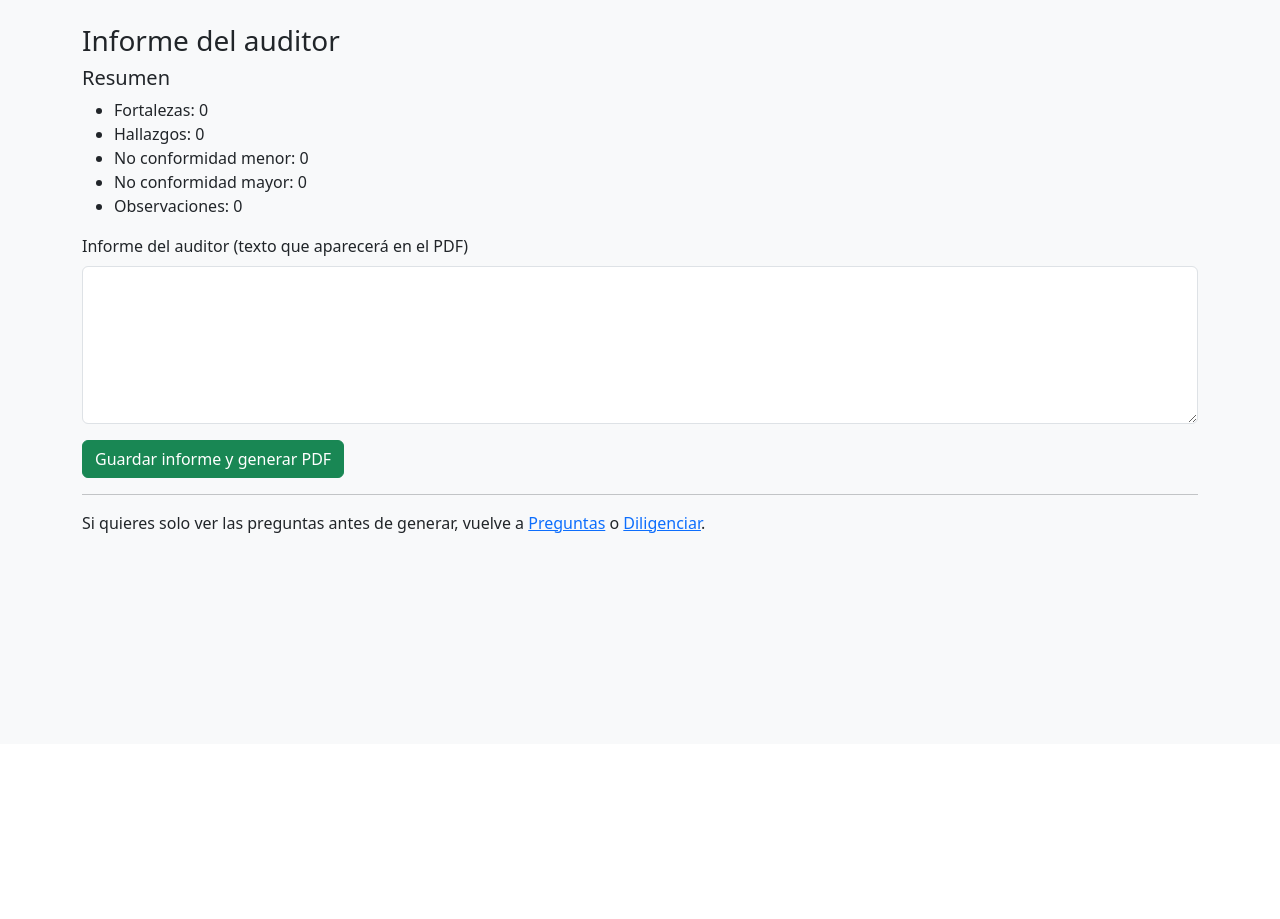
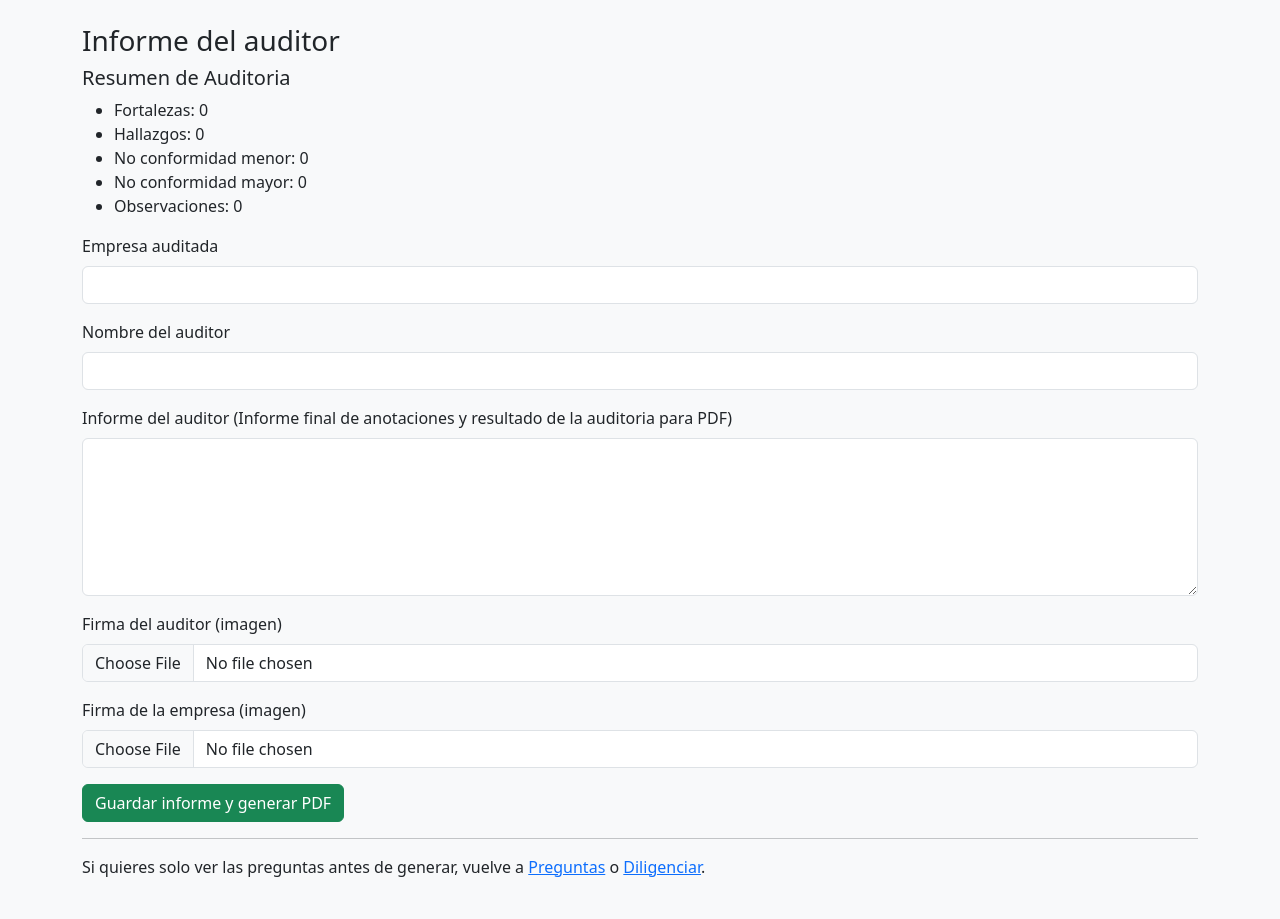
Before and after one commit to WcFocus/AuditApp, a Flask app: page /audit in a window 1280 px wide. Shown: the part 56-975 px from the top of the page. Before the commit the page ends 589 px from the top, so only its background shows below. Run offline with Flask 3, Linux system fonts and the light colour scheme; data that the repository does not hold is empty.

Commit message:
se incluye campos de empresa en pdf y firmas

```diff
--- a/app.py
+++ b/app.py
@@ -2,20 +2,24 @@ from flask import Flask, render_template, request, redirect, url_for, send_file,
 from flask_sqlalchemy import SQLAlchemy
 from io import BytesIO
 from datetime import datetime
-
+import os
+from werkzeug.utils import secure_filename
 from reportlab.lib.pagesizes import letter
 from reportlab.lib import colors
 from reportlab.lib.styles import getSampleStyleSheet, ParagraphStyle
-from reportlab.platypus import SimpleDocTemplate, Table, TableStyle, Paragraph, Spacer
+from reportlab.platypus import SimpleDocTemplate, Table, TableStyle, Paragraph, Spacer, Image, Table
 
 app = Flask(__name__)
 app.config['SQLALCHEMY_DATABASE_URI'] = 'sqlite:///audit.db'
 app.config['SQLALCHEMY_TRACK_MODIFICATIONS'] = False
 app.secret_key = 'cambiar-esta-clave'  # cambia en producción
 
+UPLOAD_FOLDER = 'uploads'
+os.makedirs(UPLOAD_FOLDER, exist_ok=True)
+app.config['UPLOAD_FOLDER'] = UPLOAD_FOLDER
+
 db = SQLAlchemy(app)
 
-# Estados permitidos
 STATES = [
     "Fortalezas",
     "Hallazgos",
@@ -32,66 +36,17 @@ class Question(db.Model):
 
 class AuditReport(db.Model):
     id = db.Column(db.Integer, primary_key=True)
+    empresa = db.Column(db.String(200), nullable=True)
+    auditor_nombre = db.Column(db.String(200), nullable=True)
     auditor_text = db.Column(db.Text, nullable=True)
+    firma_auditor = db.Column(db.String(300), nullable=True)
+    firma_empresa = db.Column(db.String(300), nullable=True)
     created_at = db.Column(db.DateTime, default=datetime.utcnow)
 
 with app.app_context():
     db.create_all()
 
-@app.route('/')
-def index():
-    questions = Question.query.order_by(Question.id).all()
-    return render_template('index.html', questions=questions, states=STATES)
-
-@app.route('/question/new', methods=['GET','POST'])
-def new_question():
-    if request.method == 'POST':
-        text = request.form.get('text','').strip()
-        if not text:
-            flash('La pregunta no puede estar vacía', 'danger')
-            return redirect(url_for('new_question'))
-        q = Question(text=text)
-        db.session.add(q)
-        db.session.commit()
-        flash('Pregunta creada', 'success')
-        return redirect(url_for('index'))
-    return render_template('question_form.html')
-
-@app.route('/question/<int:q_id>/edit', methods=['GET','POST'])
-def edit_question(q_id):
-    q = Question.query.get_or_404(q_id)
-    if request.method == 'POST':
-        if 'text' in request.form:
-            q.text = request.form.get('text','').strip() or q.text
-            db.session.commit()
-            flash('Pregunta actualizada', 'success')
-            return redirect(url_for('index'))
-        q.state = request.form.get('state')
-        q.observation = request.form.get('observation','').strip()
-        db.session.commit()
-        flash('Respuesta guardada', 'success')
-        return redirect(url_for('index'))
-    return render_template('question_edit.html', q=q, states=STATES)
-
-@app.route('/question/<int:q_id>/delete', methods=['POST'])
-def delete_question(q_id):
-    q = Question.query.get_or_404(q_id)
-    db.session.delete(q)
-    db.session.commit()
-    flash('Pregunta eliminada', 'success')
-    return redirect(url_for('index'))
-
-@app.route('/diligenciar', methods=['GET','POST'])
-def diligenciar():
-    questions = Question.query.order_by(Question.id).all()
-    if request.method == 'POST':
-        for q in questions:
-            q.state = request.form.get(f'state_{q.id}')
-            q.observation = request.form.get(f'obs_{q.id}','').strip()
-        db.session.commit()
-        flash('Todas las respuestas guardadas', 'success')
-        return redirect(url_for('audit_form'))
-    return render_template('diligenciar.html', questions=questions, states=STATES)
+# --- Rutas index, new_question, edit_question, delete_question, diligenciar permanecen igual ---
 
 @app.route('/audit', methods=['GET','POST'])
 def audit_form():
@@ -100,12 +55,38 @@ def audit_form():
     for q in questions:
         if q.state in summary:
             summary[q.state] += 1
+
     if request.method == 'POST':
+        empresa = request.form.get('empresa','').strip()
+        auditor_nombre = request.form.get('auditor_nombre','').strip()
         auditor_text = request.form.get('auditor_text','').strip()
-        ar = AuditReport(auditor_text=auditor_text)
+
+        firma_auditor_file = request.files.get('firma_auditor')
+        firma_empresa_file = request.files.get('firma_empresa')
+        firma_auditor_path = None
+        firma_empresa_path = None
+
+        if firma_auditor_file and firma_auditor_file.filename != '':
+            filename = secure_filename(f"{datetime.utcnow().timestamp()}_auditor_{firma_auditor_file.filename}")
+            firma_auditor_path = os.path.join(app.config['UPLOAD_FOLDER'], filename)
+            firma_auditor_file.save(firma_auditor_path)
+
+        if firma_empresa_file and firma_empresa_file.filename != '':
+            filename = secure_filename(f"{datetime.utcnow().timestamp()}_empresa_{firma_empresa_file.filename}")
+            firma_empresa_path = os.path.join(app.config['UPLOAD_FOLDER'], filename)
+            firma_empresa_file.save(firma_empresa_path)
+
+        ar = AuditReport(
+            empresa=empresa,
+            auditor_nombre=auditor_nombre,
+            auditor_text=auditor_text,
+            firma_auditor=firma_auditor_path,
+            firma_empresa=firma_empresa_path
+        )
         db.session.add(ar)
         db.session.commit()
         return redirect(url_for('export_pdf', report_id=ar.id))
+
     return render_template('audit_form.html', questions=questions, summary=summary)
 
 @app.route('/report/pdf/<int:report_id>')
@@ -113,7 +94,6 @@ def export_pdf(report_id):
     ar = AuditReport.query.get_or_404(report_id)
     questions = Question.query.order_by(Question.id).all()
 
-    # resumen por estado
     summary = {s: 0 for s in STATES}
     for q in questions:
         if q.state in summary:
@@ -124,26 +104,20 @@ def export_pdf(report_id):
                             rightMargin=40, leftMargin=40, topMargin=40, bottomMargin=40)
 
     styles = getSampleStyleSheet()
-
     title_style = ParagraphStyle(name="Title", parent=styles["Title"], alignment=1, fontSize=16, leading=20, spaceAfter=12)
     heading_style = ParagraphStyle(name="Heading", parent=styles["Heading2"], fontSize=12, leading=14, spaceAfter=6)
     small_style = ParagraphStyle(name="Small", parent=styles["BodyText"], fontSize=9, leading=11)
     cell_style = ParagraphStyle(name="Cell", parent=styles["BodyText"], fontSize=9, leading=11, spaceBefore=2, spaceAfter=2)
-
-    # *** Nuevo estilo para el texto del auditor ***
-    auditor_style = ParagraphStyle(
-        name="AuditorText",
-        parent=styles["BodyText"],
-        fontSize=11,
-        leading=16,
-        spaceBefore=6,
-        spaceAfter=6
-    )
+    auditor_style = ParagraphStyle(name="AuditorText", parent=styles["BodyText"], fontSize=11, leading=16, spaceBefore=6, spaceAfter=6)
 
     body = []
 
     body.append(Paragraph("INFORME DE AUDITORÍA", title_style))
     body.append(Paragraph(f"Fecha de generación: {ar.created_at.strftime('%Y-%m-%d %H:%M:%S')}", styles["Normal"]))
+    body.append(Spacer(1, 12))
+
+    body.append(Paragraph(f"Empresa auditada: {ar.empresa or '(no definida)'}", styles["Normal"]))
+    body.append(Paragraph(f"Auditor: {ar.auditor_nombre or '(no definido)'}", styles["Normal"]))
     body.append(Spacer(1, 12))
 
     body.append(Paragraph("Resumen de hallazgos", heading_style))
@@ -167,7 +141,6 @@ def export_pdf(report_id):
          Paragraph("<b>Estado</b>", small_style),
          Paragraph("<b>Observación</b>", small_style)]
     ]
-
     for q in questions:
         table_data.append([
             Paragraph(str(q.id), small_style),
@@ -175,22 +148,60 @@ def export_pdf(report_id):
             Paragraph(q.state or "OK", cell_style),
             Paragraph(q.observation or "(sin observación)", cell_style)
         ])
-
     details_table = Table(table_data, colWidths=[30, 200, 80, 210], repeatRows=1, hAlign='LEFT')
     details_table.setStyle(TableStyle([
         ('GRID', (0,0), (-1,-1), 0.5, colors.grey),
         ('BACKGROUND', (0,0), (-1,0), colors.lightgrey),
         ('VALIGN', (0,0), (-1,-1), 'TOP'),
     ]))
-
     body.append(details_table)
     body.append(Spacer(1, 18))
 
-    # *** Aquí aplicamos la corrección de SALTOS DE LÍNEA ***
     body.append(Paragraph("Informe Final del Auditor", heading_style))
     body.append(Spacer(1, 12))
     auditor_text = (ar.auditor_text or "(sin observaciones)").replace("\n", "<br/>")
     body.append(Paragraph(auditor_text, auditor_style))
+    body.append(Spacer(1, 18))
+
+    # --- Firmas lado a lado ---
+    firma_data = []
+    auditor_img = None
+    empresa_img = None
+
+    if ar.firma_auditor:
+        try:
+            auditor_img = Image(ar.firma_auditor, width=150, height=50)
+        except:
+            pass
+
+    if ar.firma_empresa:
+        try:
+            empresa_img = Image(ar.firma_empresa, width=150, height=50)
+        except:
+            pass
+
+    # Colocamos firmas en una tabla lado a lado
+    firma_row = []
+    if auditor_img:
+        firma_row.append(auditor_img)
+    else:
+        firma_row.append(Paragraph("____________________", styles["Normal"]))
+
+    if empresa_img:
+        firma_row.append(empresa_img)
+    else:
+        firma_row.append(Paragraph("____________________", styles["Normal"]))
+
+    firma_table = Table([firma_row], colWidths=[250, 250], hAlign='CENTER')
+    body.append(firma_table)
+
+    # Nombres debajo de cada firma
+    nombre_row = [
+        Paragraph("Auditor", styles["Normal"]),
+        Paragraph("Empresa", styles["Normal"])
+    ]
+    nombre_table = Table([nombre_row], colWidths=[250, 250], hAlign='CENTER')
+    body.append(nombre_table)
 
     doc.build(body)
     buffer.seek(0)
--- a/templates/audit_form.html
+++ b/templates/audit_form.html
@@ -2,18 +2,39 @@
 {% block content %}
 <h3>Informe del auditor</h3>
 
-<h5>Resumen</h5>
+<h5>Resumen de Auditoria</h5>
 <ul>
   {% for k,v in summary.items() %}
     <li>{{ k }}: {{ v }}</li>
   {% endfor %}
 </ul>
 
-<form method="post">
+<form method="post" enctype="multipart/form-data">
   <div class="mb-3">
-    <label class="form-label">Informe del auditor (texto que aparecerá en el PDF)</label>
+    <label class="form-label">Empresa auditada</label>
+    <input type="text" class="form-control" name="empresa" required>
+  </div>
+
+  <div class="mb-3">
+    <label class="form-label">Nombre del auditor</label>
+    <input type="text" class="form-control" name="auditor_nombre" required>
+  </div>
+
+  <div class="mb-3">
+    <label class="form-label">Informe del auditor (Informe final de anotaciones y resultado de la auditoria para PDF)</label>
     <textarea class="form-control" name="auditor_text" rows="6"></textarea>
   </div>
+
+  <div class="mb-3">
+    <label class="form-label">Firma del auditor (imagen)</label>
+    <input type="file" class="form-control" name="firma_auditor" accept="image/*">
+  </div>
+
+  <div class="mb-3">
+    <label class="form-label">Firma de la empresa (imagen)</label>
+    <input type="file" class="form-control" name="firma_empresa" accept="image/*">
+  </div>
+
   <button class="btn btn-success">Guardar informe y generar PDF</button>
 </form>
 
--- a/templates/index.html
+++ b/templates/index.html
@@ -17,7 +17,7 @@
       <tr>
         <td>{{ q.id }}</td>
         <td>{{ q.text }}</td>
-        <td>{{ q.state or '(sin marcar)' }}</td>
+        <td>{{ q.state or '' }}</td>
         <td>{{ q.observation or '' }}</td>
         <td>
           <a href="{{ url_for('edit_question', q_id=q.id) }}" class="btn btn-sm btn-primary">Editar / Responder</a>
```
Also changed, not shown: uploads/1762484220.502602_auditor_firma-removebg-preview.png (added), uploads/1762484220.517375_empresa_firma.jfif (added), uploads/1762484319.759129_auditor_firma-removebg-preview.png (added), uploads/1762484319.770382_empresa_firme_ejemplo.png (added).
